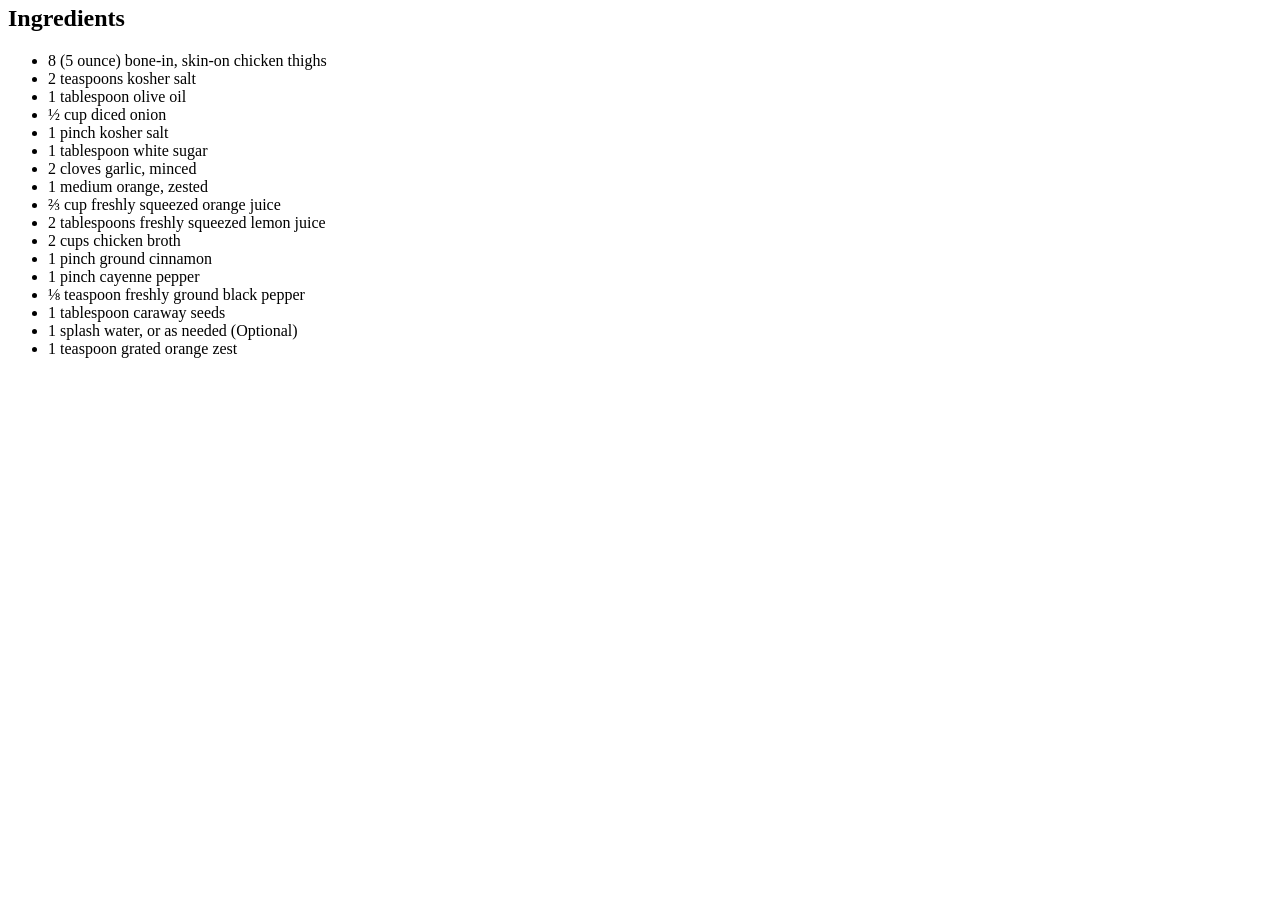
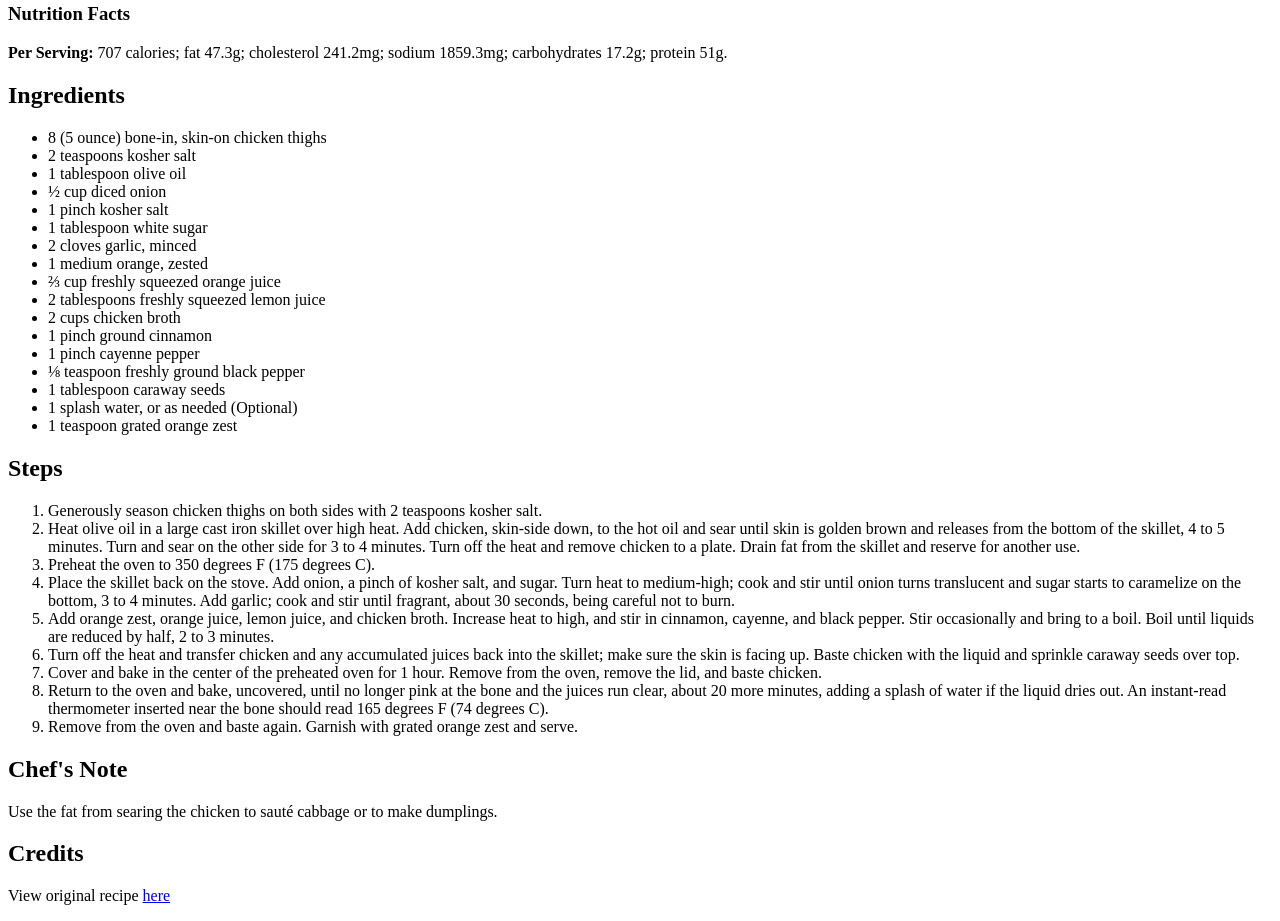
Before and after one commit to aa3281/odin-recipes, a plain HTML site: page recipes/bohemian-orange-chicken.html in a window 1280 px wide. Shown: the part 1535-2456 px from the top of the page. Before the commit the page ends 1909 px from the top, so only its background shows below. Drawn offline with Linux system fonts and the light colour scheme.

Commit message:
Add Recipe Description, Steps, Nutrition, and Credits

```diff
--- a/recipes/bohemian-orange-chicken.html
+++ b/recipes/bohemian-orange-chicken.html
@@ -9,6 +9,8 @@
 		<img src="../img/bohemian-orange-chicken.jpeg" alt="Bohemian Orange Chicken">
 		<h2>Description</h2>
 		<p>This Eastern European comfort food dish was inspired by two duck recipes: duck à l'Orange and a Bohemian-style roasted duck. The caraway-scented sweet and sour orange sauce works really well with chicken. Serve on top of traditional Czech bread dumplings alongside sautéed cabbage. Adapted from a recipe by Andrew Zimmern.</p>
+		<h3>Nutrition Facts</h3>
+		<p><strong>Per Serving: </strong>707 calories; fat 47.3g; cholesterol 241.2mg; sodium 1859.3mg; carbohydrates 17.2g; protein 51g. </p>
 		<h2>Ingredients</h2>
 		<ul>
 			<li>8 (5 ounce) bone-in, skin-on chicken thighs</li>
@@ -29,5 +31,21 @@
 			<li>1 splash water, or as needed (Optional)</li>
 			<li>1 teaspoon grated orange zest </li>
 		</ul>
+		<h2>Steps</h2>
+		<ol>
+			<li>Generously season chicken thighs on both sides with 2 teaspoons kosher salt.</li>
+			<li>Heat olive oil in a large cast iron skillet over high heat. Add chicken, skin-side down, to the hot oil and sear until skin is golden brown and releases from the bottom of the skillet, 4 to 5 minutes. Turn and sear on the other side for 3 to 4 minutes. Turn off the heat and remove chicken to a plate. Drain fat from the skillet and reserve for another use.</li>
+			<li>Preheat the oven to 350 degrees F (175 degrees C).</li>
+			<li>Place the skillet back on the stove. Add onion, a pinch of kosher salt, and sugar. Turn heat to medium-high; cook and stir until onion turns translucent and sugar starts to caramelize on the bottom, 3 to 4 minutes. Add garlic; cook and stir until fragrant, about 30 seconds, being careful not to burn.</li>
+			<li>Add orange zest, orange juice, lemon juice, and chicken broth. Increase heat to high, and stir in cinnamon, cayenne, and black pepper. Stir occasionally and bring to a boil. Boil until liquids are reduced by half, 2 to 3 minutes.</li>
+			<li>Turn off the heat and transfer chicken and any accumulated juices back into the skillet; make sure the skin is facing up. Baste chicken with the liquid and sprinkle caraway seeds over top.</li>
+			<li>Cover and bake in the center of the preheated oven for 1 hour. Remove from the oven, remove the lid, and baste chicken.</li>
+			<li>Return to the oven and bake, uncovered, until no longer pink at the bone and the juices run clear, about 20 more minutes, adding a splash of water if the liquid dries out. An instant-read thermometer inserted near the bone should read 165 degrees F (74 degrees C).</li>
+			<li>Remove from the oven and baste again. Garnish with grated orange zest and serve.</li>
+		</ol>
+		<h2>Chef's Note</h2>
+		<p>Use the fat from searing the chicken to sauté cabbage or to make dumplings.</p>
+		<h2>Credits</h2>
+		<p>View original recipe <a href="https://www.allrecipes.com/recipe/8373824/bohemian-orange-chicken/">here</a></p>
 	</body>
 </html>
```
Also changed, not shown: recipes/garlic-and-dill-salmon.html (+11 -0 lines), recipes/spicy-garlic-salmon.html (+10 -0 lines).
